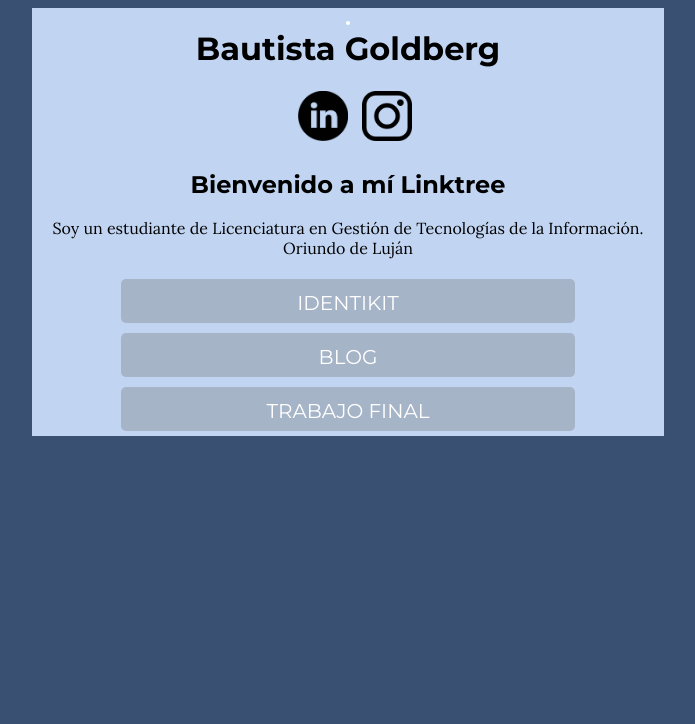
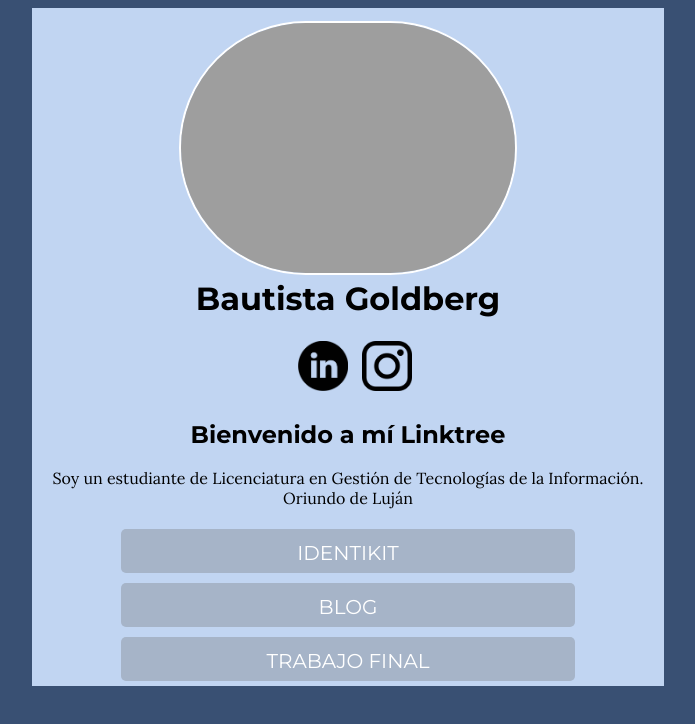
Before and after one commit to bautigold/TPSDise-oWeb, a plain HTML site: page index.html in a window 1280 px wide. Shown: the whole page, without its empty margins (292-987 px from the left). Drawn offline with Linux system fonts and the light colour scheme; the site is published under a folder, as on GitHub Pages, so addresses that start at the root find nothing; a web font is replaced by a local one.

```diff
--- a/index.html
+++ b/index.html
@@ -84,7 +84,7 @@
 
 <center>
 <main>
-<img src="/identikit/img/bautiAcaballo.jpg" alt="" height="250px" id="foto">
+<img src="identikit/img/bautiAcaballo.jpg" alt="FOTO" height="250px" id="foto">
 <h1>Bautista Goldberg</h1>
 <br>
 <a href="https://open.spotify.com/user/bauticai11?si=02f1a8277cb6485b" target="_blank" ><img src="imgLT/2024_Spotify_logo_without_text_(black).svg.png" alt="" class="logo"></a>
@@ -111,4 +111,5 @@
 </center>
 
 </body>
+
 </html>
```
